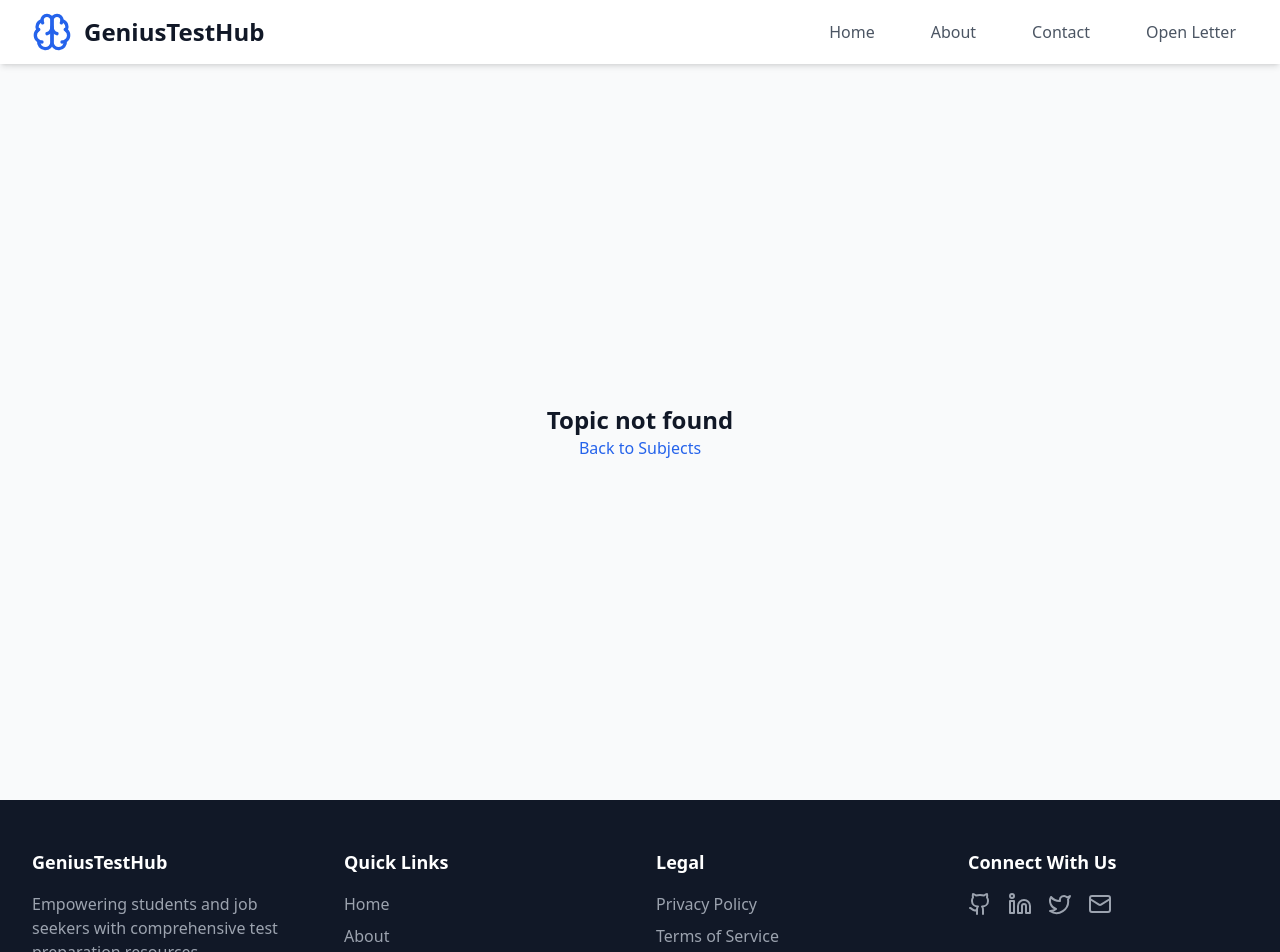
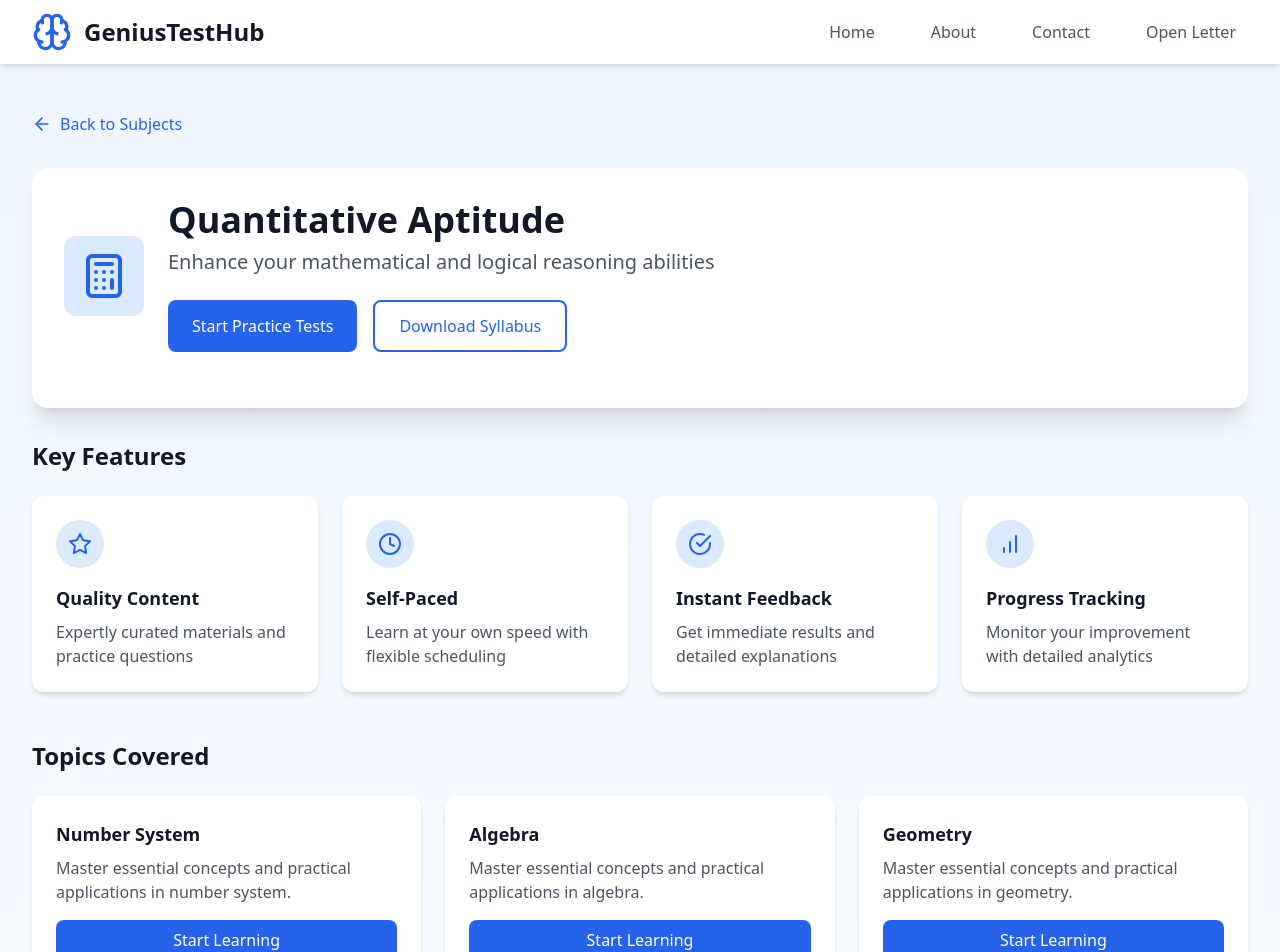
Before and after one commit to TechWithIfn/GeniusTestHub, a React (Vite) app: page /subjects/aptitude in a window 1280 px wide. Shown: the top 952 px of the page. Built offline with nearby package versions, Linux system fonts and the light colour scheme.

Commit message:
Update SubjectDetails.tsx

```diff
--- a/src/pages/SubjectDetails.tsx
+++ b/src/pages/SubjectDetails.tsx
@@ -1,18 +1,42 @@
 "use client"
 import { useParams, Link } from "react-router-dom"
 import { subjects } from "../data/subjects"
-import { ArrowLeft } from "lucide-react"
+import {
+  Binary,
+  Code,
+  Calculator,
+  Cpu,
+  BookOpen,
+  Terminal,
+  ArrowLeft,
+  BookCheck,
+  Users,
+  Target,
+  Brain,
+  Star,
+  Clock,
+  CheckCircle,
+  BarChart,
+} from "lucide-react"
 
-const ArticlesPage = () => {
-  const { subjectId, topicIndex } = useParams()
+const iconComponents = {
+  Binary: Binary,
+  Code: Code,
+  Calculator: Calculator,
+  Cpu: Cpu,
+  BookOpen: BookOpen,
+  Terminal: Terminal,
+}
+
+const SubjectDetails = () => {
+  const { subjectId } = useParams()
   const subject = subjects.find((s) => s.id === subjectId)
-  const topic = subject?.topics[Number(topicIndex)]
 
-  if (!subject || !topic) {
+  if (!subject) {
     return (
       <div className="min-h-screen pt-16 flex items-center justify-center">
         <div className="text-center">
-          <h2 className="text-2xl font-bold text-gray-900">Topic not found</h2>
+          <h2 className="text-2xl font-bold text-gray-900">Subject not found</h2>
           <Link to="/subjects" className="mt-4 text-blue-600 hover:text-blue-700">
             Back to Subjects
           </Link>
@@ -21,44 +45,203 @@ const ArticlesPage = () => {
     )
   }
 
-  // This is a placeholder. In a real application, you would fetch articles from an API or database.
-  const articles = [
-    { id: 1, title: "Introduction to " + topic, readTime: "5 min read" },
-    { id: 2, title: "Advanced Concepts in " + topic, readTime: "10 min read" },
-    { id: 3, title: "Practical Applications of " + topic, readTime: "8 min read" },
-    { id: 4, title: topic + " in the Real World", readTime: "12 min read" },
+  const IconComponent = iconComponents[subject.icon as keyof typeof iconComponents]
+
+  const learningPath = [
+    {
+      title: "Fundamentals",
+      description: "Master the basic concepts and principles",
+      icon: BookCheck,
+      duration: "2-3 weeks",
+      skills: ["Basic concepts", "Core principles", "Foundation knowledge"],
+    },
+    {
+      title: "Practice",
+      description: "Apply your knowledge through exercises",
+      icon: Target,
+      duration: "3-4 weeks",
+      skills: ["Problem solving", "Practical application", "Skill building"],
+    },
+    {
+      title: "Advanced Topics",
+      description: "Dive deep into complex scenarios",
+      icon: Brain,
+      duration: "4-5 weeks",
+      skills: ["Complex problems", "Advanced concepts", "Deep understanding"],
+    },
+    {
+      title: "Real-world Applications",
+      description: "Learn from industry examples",
+      icon: Users,
+      duration: "2-3 weeks",
+      skills: ["Industry cases", "Real scenarios", "Practical implementation"],
+    },
+  ]
+
+  const keyFeatures = [
+    {
+      icon: Star,
+      title: "Quality Content",
+      description: "Expertly curated materials and practice questions",
+    },
+    {
+      icon: Clock,
+      title: "Self-Paced",
+      description: "Learn at your own speed with flexible scheduling",
+    },
+    {
+      icon: CheckCircle,
+      title: "Instant Feedback",
+      description: "Get immediate results and detailed explanations",
+    },
+    {
+      icon: BarChart,
+      title: "Progress Tracking",
+      description: "Monitor your improvement with detailed analytics",
+    },
   ]
 
   return (
     <div className="min-h-screen pt-16 bg-gradient-to-b from-blue-50 to-white">
-      <div className="max-w-4xl mx-auto px-4 sm:px-6 lg:px-8 py-12">
-        <Link
-          to={`/subjects/${subjectId}`}
-          className="inline-flex items-center text-blue-600 hover:text-blue-700 mb-8 group"
-        >
+      <div className="max-w-7xl mx-auto px-4 sm:px-6 lg:px-8 py-12">
+        {/* Back Button */}
+        <Link to="/subjects" className="inline-flex items-center text-blue-600 hover:text-blue-700 mb-8 group">
           <ArrowLeft className="h-5 w-5 mr-2 transition-transform group-hover:-translate-x-1" />
-          Back to {subject.name}
+          Back to Subjects
         </Link>
 
-        <h1 className="text-3xl font-bold text-gray-900 mb-6">Articles on {topic}</h1>
+        {/* Subject Header */}
+        <div className="bg-white rounded-2xl shadow-xl p-8 mb-8">
+          <div className="flex flex-col md:flex-row md:items-center md:space-x-6 mb-6">
+            <div className="bg-blue-100 p-4 rounded-xl mb-4 md:mb-0">
+              <IconComponent className="h-12 w-12 text-blue-600" />
+            </div>
+            <div>
+              <h1 className="text-4xl font-bold text-gray-900 mb-2">{subject.name}</h1>
+              <p className="text-xl text-gray-600 mb-6">{subject.description}</p>
+              <div className="flex flex-wrap gap-4">
+                <Link
+                  to={`/tests/subject/${subject.id}`}
+                  className="inline-flex items-center px-6 py-3 bg-blue-600 text-white rounded-lg font-medium hover:bg-blue-700 transition-colors transform hover:scale-105"
+                >
+                  Start Practice Tests
+                </Link>
+                <Link
+                  to={`/subjects/${subject.id}/syllabus`}
+                  className="inline-flex items-center px-6 py-3 border-2 border-blue-600 text-blue-600 rounded-lg font-medium hover:bg-blue-50 transition-colors"
+                >
+                  Download Syllabus
+                </Link>
+              </div>
+            </div>
+          </div>
+        </div>
 
-        <div className="grid gap-6">
-          {articles.map((article) => (
-            <div key={article.id} className="bg-white p-6 rounded-xl shadow-md hover:shadow-lg transition-all">
-              <h2 className="text-xl font-semibold mb-2">{article.title}</h2>
-              <p className="text-gray-600 mb-4">{article.readTime}</p>
-              <Link
-                to={`/subjects/${subjectId}/topics/${topicIndex}/articles/${article.id}`}
-                className="text-blue-600 hover:text-blue-700 font-medium"
+        {/* Key Features */}
+        <div className="mb-12">
+          <h2 className="text-2xl font-bold mb-6">Key Features</h2>
+          <div className="grid grid-cols-1 md:grid-cols-2 lg:grid-cols-4 gap-6">
+            {keyFeatures.map((feature, index) => (
+              <div
+                key={index}
+                className="bg-white p-6 rounded-xl shadow-md hover:shadow-lg transition-all transform hover:-translate-y-1"
               >
-                Read Article
-              </Link>
-            </div>
-          ))}
+                <div className="bg-blue-100 rounded-full p-3 w-12 h-12 flex items-center justify-center mb-4">
+                  <feature.icon className="h-6 w-6 text-blue-600" />
+                </div>
+                <h3 className="text-lg font-semibold mb-2">{feature.title}</h3>
+                <p className="text-gray-600">{feature.description}</p>
+              </div>
+            ))}
+          </div>
+        </div>
+
+        {/* Topics Grid */}
+        <div className="mb-12">
+          <h2 className="text-2xl font-bold mb-6">Topics Covered</h2>
+          <div className="grid grid-cols-1 md:grid-cols-2 lg:grid-cols-3 gap-6">
+            {subject.topics.map((topic, index) => (
+              <div
+                key={index}
+                className="bg-white p-6 rounded-xl shadow-md hover:shadow-lg transition-all transform hover:-translate-y-1"
+              >
+                <h3 className="text-lg font-semibold mb-2">{topic}</h3>
+                <p className="text-gray-600 mb-4">
+                  Master essential concepts and practical applications in {topic.toLowerCase()}.
+                </p>
+                <div className="flex flex-col space-y-2">
+                  <Link
+                    to={`/subjects/${subject.id}/topics/${index}/learn`}
+                    className="inline-flex items-center justify-center px-4 py-2 bg-blue-600 text-white rounded-lg font-medium hover:bg-blue-700 transition-colors"
+                  >
+                    Start Learning
+                  </Link>
+                  <Link
+                    to={`/subjects/${subject.id}/topics/${index}/articles`}
+                    className="inline-flex items-center justify-center px-4 py-2 border border-blue-600 text-blue-600 rounded-lg font-medium hover:bg-blue-50 transition-colors"
+                  >
+                    View Articles
+                  </Link>
+                </div>
+              </div>
+            ))}
+          </div>
+        </div>
+
+        {/* Learning Path */}
+        <div className="bg-white rounded-2xl shadow-xl p-8 mb-12">
+          <h2 className="text-2xl font-bold mb-8">Learning Path</h2>
+          <div className="grid grid-cols-1 md:grid-cols-2 lg:grid-cols-4 gap-8">
+            {learningPath.map((step, index) => (
+              <div key={index} className="relative">
+                <div className="text-center mb-8">
+                  <div className="bg-blue-100 rounded-full p-4 w-16 h-16 mx-auto mb-4 flex items-center justify-center">
+                    <step.icon className="h-8 w-8 text-blue-600" />
+                  </div>
+                  <h3 className="text-lg font-semibold mb-2">{step.title}</h3>
+                  <p className="text-gray-600 mb-2">{step.description}</p>
+                  <p className="text-sm text-blue-600 font-medium">{step.duration}</p>
+                </div>
+                <div className="bg-gray-50 rounded-lg p-4">
+                  <h4 className="font-medium mb-2">Key Skills:</h4>
+                  <ul className="space-y-1">
+                    {step.skills.map((skill, skillIndex) => (
+                      <li key={skillIndex} className="flex items-center text-sm text-gray-600">
+                        <CheckCircle className="h-4 w-4 text-green-500 mr-2" />
+                        {skill}
+                      </li>
+                    ))}
+                  </ul>
+                </div>
+                {index < learningPath.length - 1 && (
+                  <div className="hidden lg:block absolute -right-4 top-16 transform translate-x-1/2">
+                    <ArrowLeft className="h-6 w-6 text-gray-400 rotate-180" />
+                  </div>
+                )}
+              </div>
+            ))}
+          </div>
+        </div>
+
+        {/* Call to Action */}
+        <div className="bg-gradient-to-r from-blue-600 to-blue-700 rounded-2xl p-8 text-center text-white">
+          <h2 className="text-3xl font-bold mb-4">Ready to Start Learning?</h2>
+          <p className="text-xl text-blue-100 mb-6">Begin your journey in {subject.name} today</p>
+          <div className="flex flex-col sm:flex-row gap-4 justify-center">
+            <Link
+              to={`/tests/subject/${subject.id}`}
+              className="inline-flex items-center px-8 py-4 bg-white text-blue-600 rounded-lg font-medium hover:bg-blue-50 transition-colors transform hover:scale-105"
+            >
+              Start Your First Test
+            </Link>
+            <button className="inline-flex items-center px-8 py-4 border-2 border-white text-white rounded-lg font-medium hover:bg-blue-700 transition-colors">
+              View Study Plan
+            </button>
+          </div>
         </div>
       </div>
     </div>
   )
 }
 
-export default ArticlesPage
+export default SubjectDetails
```
